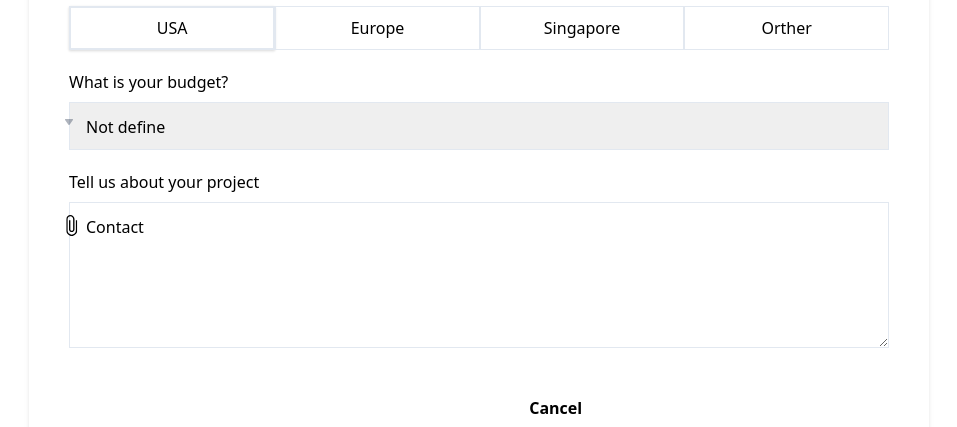
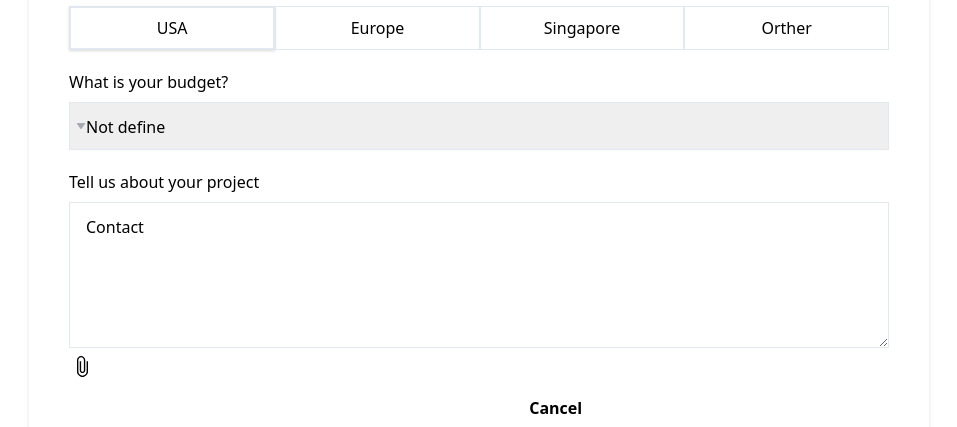
Before and after one commit to ThaoLee28/reactjs-form-contact, a React (Create React App) app: page / in a window 1280 px wide. Shown: the part 262-689 px from the top of the page, without its empty margins (161-1118 px from the left). Built offline with nearby package versions, Linux system fonts and the light colour scheme.

Commit message:
fix click arrow select

```diff
--- a/src/components/FormContact.js
+++ b/src/components/FormContact.js
@@ -198,12 +198,16 @@ class FormContact extends Component {
                 </div>
               </div>
               <div className="row md:flex">
-                <div className="relative col w-full mb-5">
+                <div className="col w-full mb-5">
                   <label className="block mb-2">What is your budget?</label>
+                  <div className="relative">
                     <Field
                       name="budget"
                       component="select"
-                    className="cursor-pointer block w-full border border-solid h-12 bg-grey-lighter focus:outline-none px-4 py-3 appearance-none"
+                      className="
+                        cursor-pointer block w-full border border-solid h-12
+                        bg-grey-lighter focus:outline-none
+                        px-4 py-3 appearance-none"
                     >
                       <option value="not define">Not define</option>
                       <option value="up to $15,000">Up to $15,000</option>
@@ -213,14 +217,16 @@ class FormContact extends Component {
                       <option value="more than $100,000">More than $100,000</option>
                     </Field>
                     <SvgDropdown
-                    className="absolute pin-r"
-                    style={{ top: `50%`, transform: `translateX(-50%)` }}
+                      className="absolute pin-r pin-t mr-2 pointer-events-none"
+                      style={{ top: `50%`, transform: `translateY(-50%)` }}
                     />
                   </div>
                 </div>
+              </div>
               <div className="row md:flex">
-                <div className="relative col w-full mb-5">
+                <div className="col w-full mb-5">
                   <label className="block mb-2">Tell us about your project</label>
+                  <div className="relative">
                     <Field
                       name="about"
                       component="textarea"
@@ -230,8 +236,7 @@ class FormContact extends Component {
                     </Field>
                     <label htmlFor="upload">
                       <SvgAttract
-                      className="absolute pin-r pin-t mr-2 cursor-pointer"
-                      style={{ top: `25%`, transform: `translateX(-25%)` }}
+                        className="absolute pin-r pin-t m-2 cursor-pointer"
                       />
                     </label>
                     <Field name="upload_file">
@@ -248,6 +253,7 @@ class FormContact extends Component {
                     </Field>
                   </div>
                 </div>
+              </div>
               <ul className="list-reset mb-5">
                 {(this.state.selectedFile).map((file,index) => (
                   <li
@@ -262,7 +268,7 @@ class FormContact extends Component {
                         className="text-red flex-none ml-5 focus:outline-none"
                         onClick={() => {
                           this.setState(state => {
-                            const removeItem = state.selectedFile.filter(e => e.name !== file.name)
+                            const removeItem = state.selectedFile.filter(e => e.lastModified !== file.lastModified)
                             return {
                               selectedFile: removeItem
                             }
```
Lines whose indentation alone changed are shown as unchanged.
